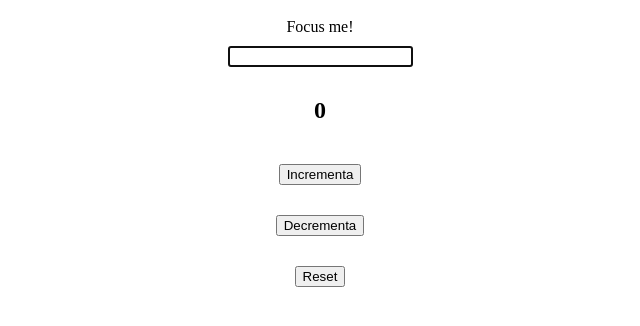
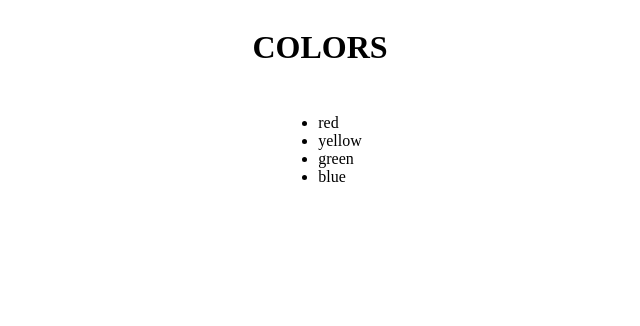
Before and after one commit to RosarioFloridia/React-excercises, a React (Vite) app in the folder my-app/: page / in a window 1280 px wide. Shown: the top 326 px of the page, without its empty margins (320-960 px from the left). Built offline with nearby package versions, Linux system fonts and the light colour scheme.

Commit message:
esercizio Liste

```diff
--- a/my-app/src/App.tsx
+++ b/my-app/src/App.tsx
@@ -1,27 +1,20 @@
+import "./app.css"
+import { Colors, arrayColors } from "./colors/Colors"
 
-import "./app.css"
-import { Counter } from "./counter/Counter"
-import { FirstMountLogger } from "./useRefEsercizio/FirstMountLogger"
-import { FocusableInput } from "./useRefEsercizio/FocusableInput"
-// import { InteractiveWelcome } from "./controlledform/InterractiveWelcome"
-// import { Login } from "./controlledform/Login"
+//  LIST OF NOT USED IMPORTS
+// import { Counter } from "./counter/Counter"
+// import { FirstMountLogger } from "./useRefEsercizio/FirstMountLogger"
+// import { FocusableInput } from "./useRefEsercizio/FocusableInput"
+// // import { InteractiveWelcome } from "./controlledform/InterractiveWelcome"
+// // import { Login } from "./controlledform/Login"
 
 
 function App() {
-  // function handleLogin(data:{
-  //   username: string,
-  //   password: string,
-  //   remember: boolean,
-  // }) {
-  //   console.log(data)
-  // }
 
   return (
     <>
       <div>
-        <FocusableInput />
-        <FirstMountLogger />
-        <Counter initialValue={0} increment={1}/>
+        <Colors items={arrayColors} />
       </div>
     </>
   )
--- /dev/null
+++ b/my-app/src/colors/Colors.tsx
@@ -0,0 +1,28 @@
+type Item = { id: number; name: string }
+type Items = Item[]
+
+export const arrayColors:Items = [
+    {id : 1, name: "red"},
+    {id : 2, name: "yellow"},
+    {id : 3, name: "green"},
+    {id : 4, name: "blue"},
+]
+
+function Color({ item }: { item: Item }) {
+    return <li>{item.name}</li>
+}
+
+
+export function Colors ({ items }: { items: Items }) {
+
+    return (
+        <>
+            <h1>COLORS</h1>
+            <ul>
+                {items.map(item => (
+                    <Color key={item.id} item={item} />
+                ))}
+            </ul>
+        </>
+    )
+}
```
Also changed, not shown: my-app/src/controlledform/Login.tsx (+9 -0 lines).
